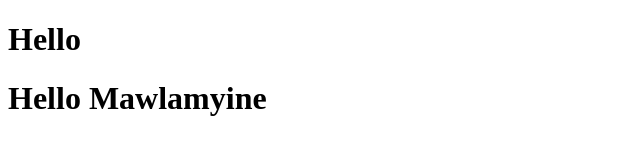
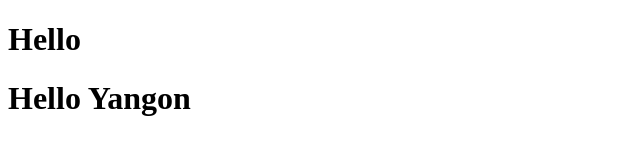
Before and after one commit to Oakarphyoaung/gittest, a plain HTML site: page index.html in a window 1280 px wide. Shown: the whole page, without its empty margins (0-640 px from the left). Drawn offline with Linux system fonts and the light colour scheme.

Commit message:
three branch

```diff
--- a/index.html
+++ b/index.html
@@ -8,7 +8,7 @@
 </head>
 <body>
     <h1>Hello</h1>
-    <h1>Hello Mawlamyine</h1>
+    <h1>Hello Yangon</h1>
 
 </body>
 </html>
```
